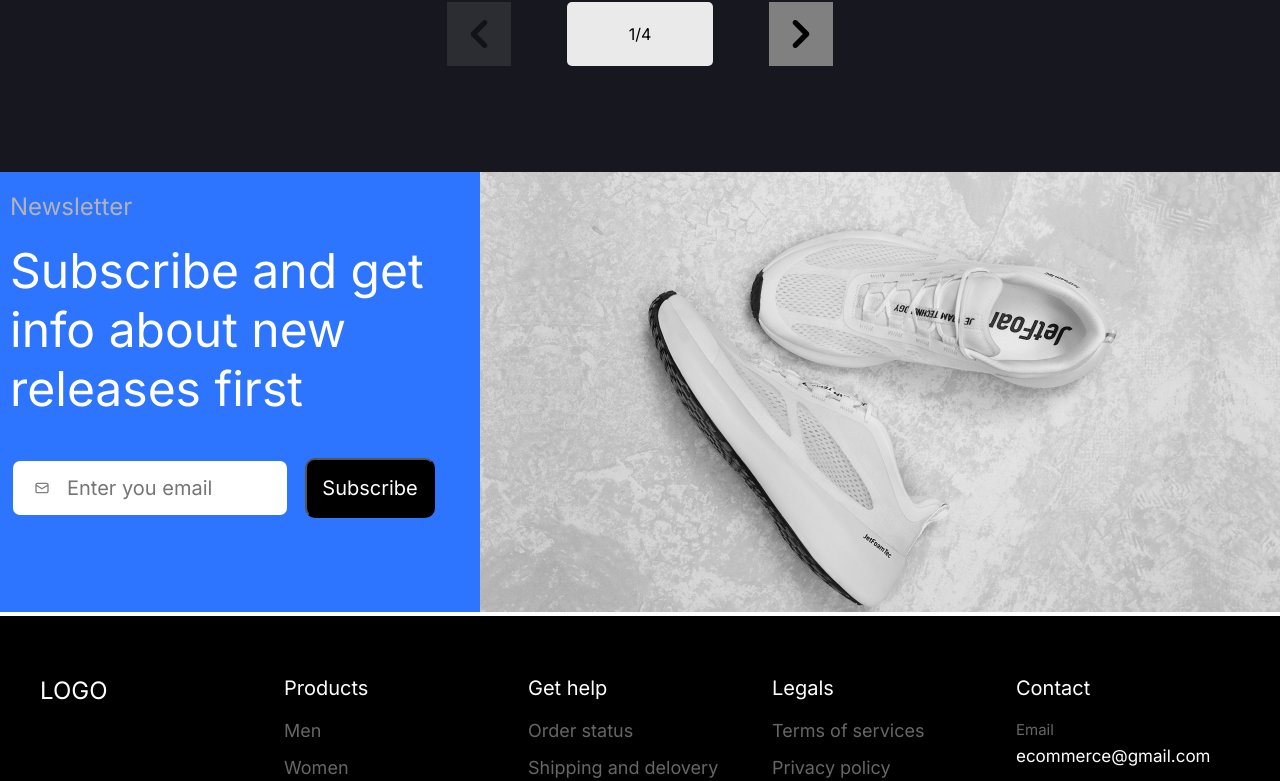
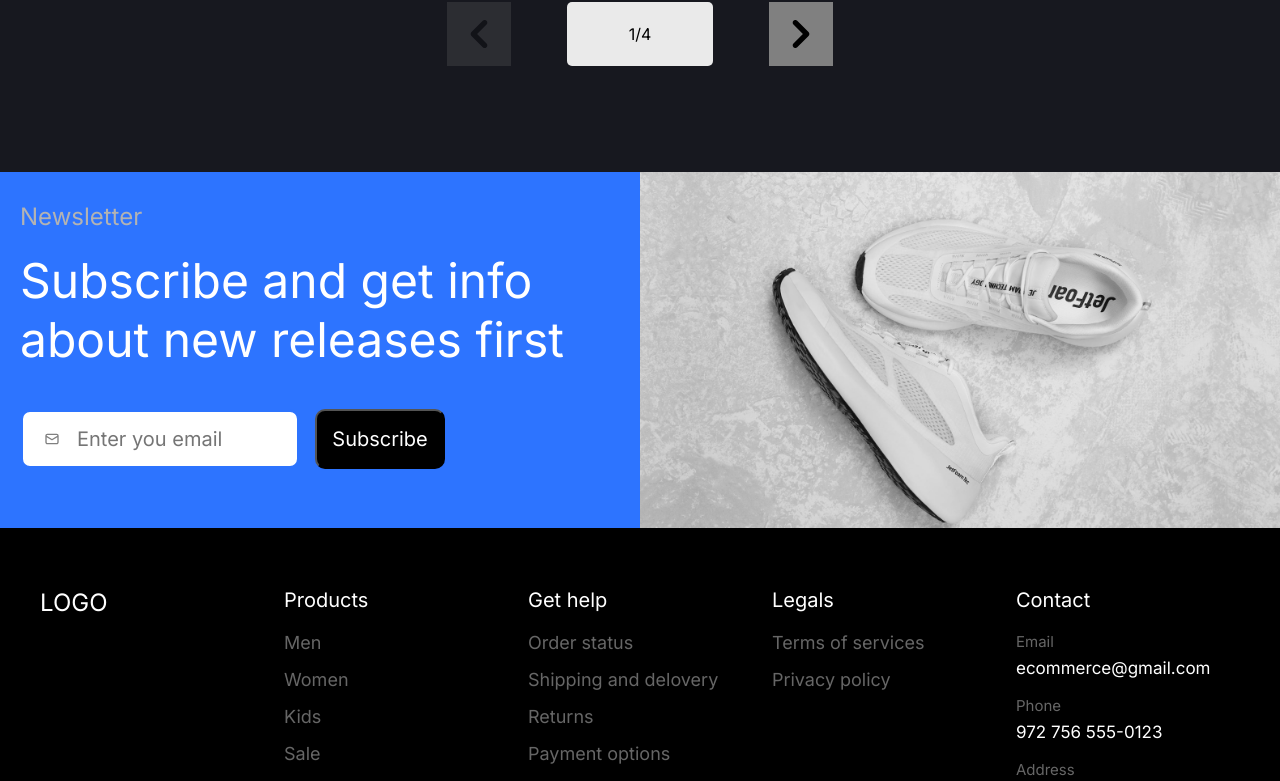
Before and after one commit to OlgaS557/Ecommerce-ptest, a React (Create React App) app: page / in a window 1280 px wide. Shown: the part 699-1480 px from the top of the page. Built offline with nearby package versions, Linux system fonts and the light colour scheme.

Commit message:
changes in _subscribe.scss, package-lock.json->node_modules

```diff
--- a/src/scss/components/_subscribe.scss
+++ b/src/scss/components/_subscribe.scss
@@ -2,6 +2,19 @@
     display: grid;
     grid-template-columns: 1fr 1fr;
     grid-template-areas: "info picture";
+
+    @media (768px <= width < 1220px) {
+
+
+        img {
+            width: 100%;
+
+        }
+
+        .subscribe__container {
+            width: 100%;
+        }
+    }
 
     @media (max-width: 768px) {
         display: grid;
@@ -17,9 +30,6 @@
         .subscribe__container {
             width: 100%;
 
-            &_news {
-                display: contents;
-            }
         }
     }
 
@@ -52,9 +62,10 @@
         justify-content: space-between;
         align-items: center;
         // justify-content: center;
-        height: 440px;
+        // height: 440px;
+        height: 100%;
         background-color: $blue;
-        padding: 10px;
+        padding: 20px;
 
         &_news {
 
@@ -122,6 +133,12 @@
 
     &__block {
         grid-area: picture;
+
+        img {
+            width: 100%;
+            height: 100%;
+            object-fit: cover;/* Это свойство позволяет изображению заполнить всю высоту, сохраняя при этом пропорции */
+        }
     }
 
 }
```
Also changed, not shown: 1 other file (tests, documents, lock files or other folders).
